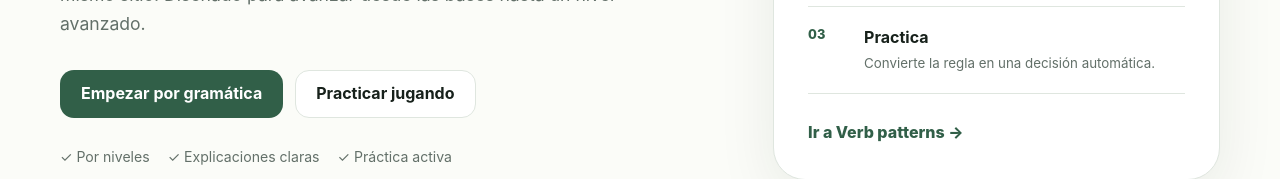
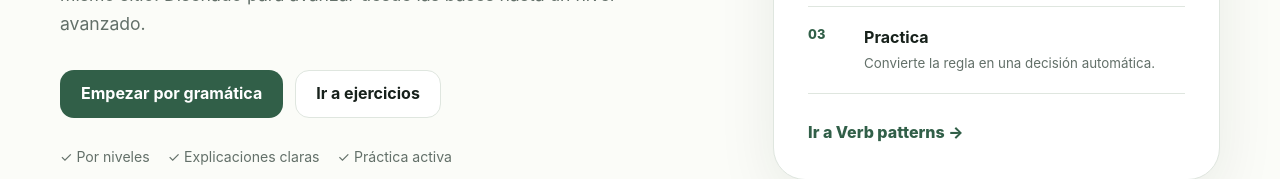
Before and after one commit to susinodevelop/learningenglish, a Next.js app: page / in a window 1280 px wide. Shown: the part 530-709 px from the top of the page. Built offline with nearby package versions, Linux system fonts and the light colour scheme.

Commit message:
chore: present games area as exercises

```diff
--- a/app/page.tsx
+++ b/app/page.tsx
@@ -1,9 +1,9 @@
 import Link from "next/link";
 
 const areas = [
-  { href: "/grammar", icon: "Aa", title: "Gramática", text: "Explicaciones lógicas, ejemplos y patrones desde las bases hasta C1.", meta: "6 temas iniciales" },
-  { href: "/vocabulary", icon: "W", title: "Vocabulario", text: "Palabras por contexto, nivel y uso real para que no estudies listas aisladas.", meta: "4 packs iniciales" },
-  { href: "/games", icon: "▶", title: "Juegos", text: "Practica de forma activa con quizzes y actividades que iremos ampliando.", meta: "Quiz disponible" },
+  { href: "/grammar", icon: "Aa", title: "Gramática", text: "Explicaciones lógicas, ejemplos y patrones desde las bases hasta C1.", meta: "B2 + C1" },
+  { href: "/vocabulary", icon: "W", title: "Vocabulario", text: "Palabras por contexto, nivel y uso real para que no estudies listas aisladas.", meta: "B2 + C1" },
+  { href: "/games", icon: "▶", title: "Ejercicios", text: "Practica gramática y vocabulario por separado con quizzes, grupos y recuperación activa.", meta: "Gramática + vocabulario" },
   { href: "/progress", icon: "↗", title: "Progreso", text: "Consulta tus mejores resultados y, más adelante, tu evolución completa.", meta: "Progreso local" },
 ];
 
@@ -18,7 +18,7 @@ export default function Home() {
             <p>Gramática explicada con lógica, vocabulario útil y práctica interactiva en un mismo sitio. Diseñado para avanzar desde las bases hasta un nivel avanzado.</p>
             <div className="hero-actions">
               <Link className="button button-primary" href="/grammar">Empezar por gramática</Link>
-              <Link className="button button-secondary" href="/games">Practicar jugando</Link>
+              <Link className="button button-secondary" href="/games">Ir a ejercicios</Link>
             </div>
             <div className="hero-points" aria-label="Características">
               <span>✓ Por niveles</span><span>✓ Explicaciones claras</span><span>✓ Práctica activa</span>
```
